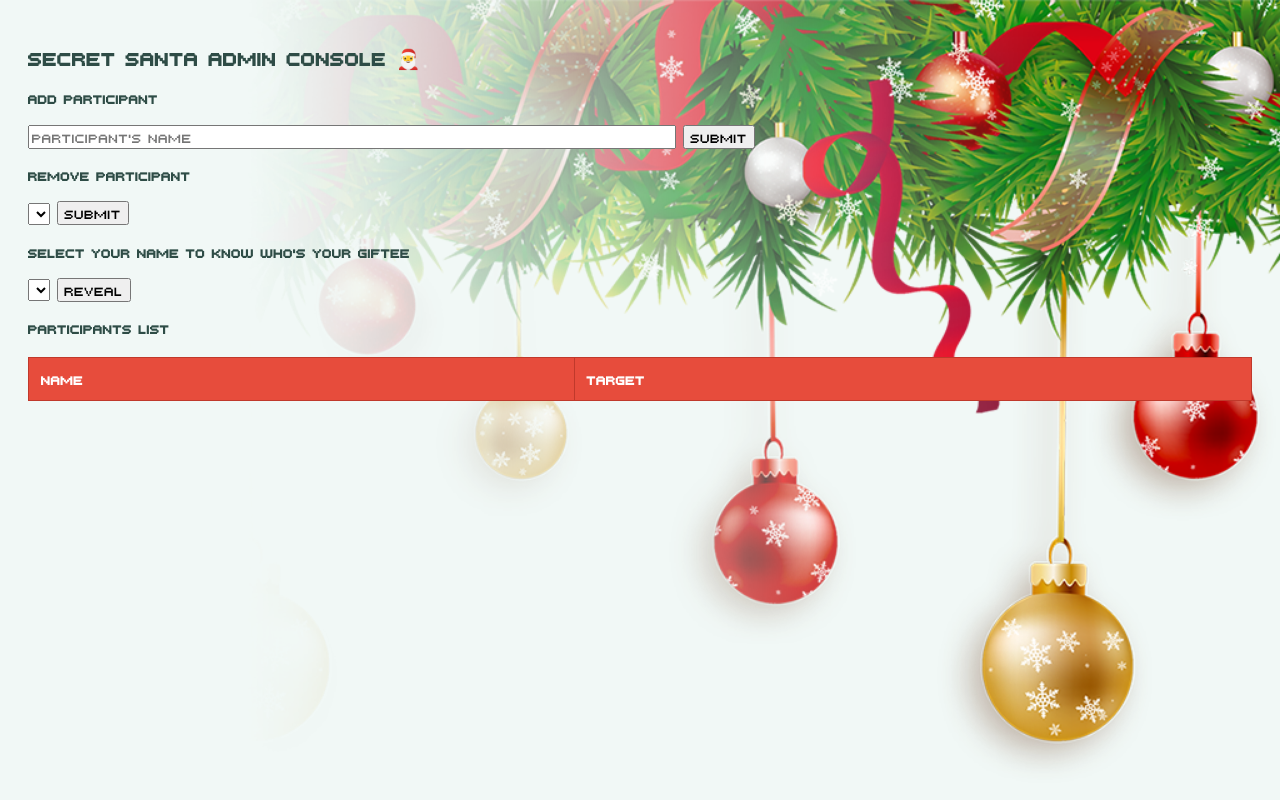
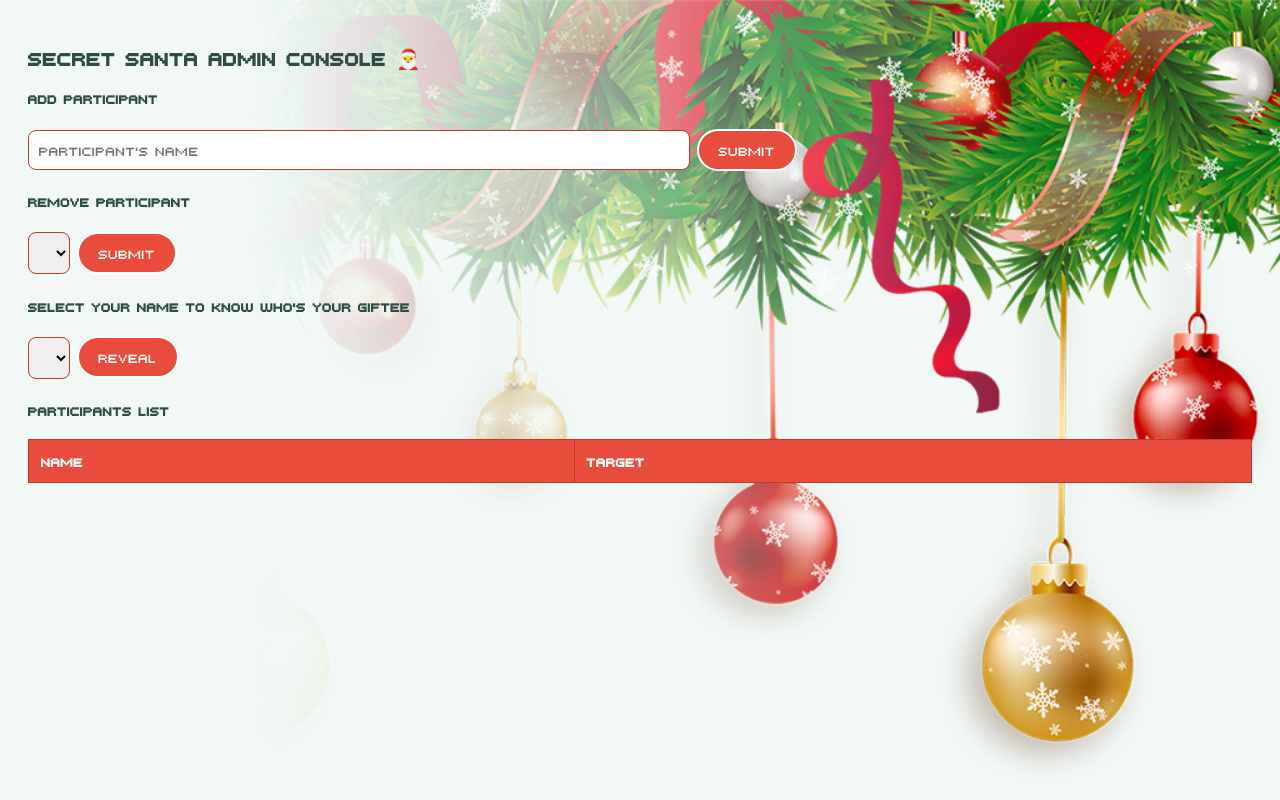
Before and after one commit to kgediya/krazyykrunal, a plain HTML site: page secretsanta/a0m!n.html in a window 1280 px wide. Drawn offline with Linux system fonts and the light colour scheme; no server answers.

Commit message:
updated buttons

```diff
--- a/secretsanta/a0m!n.html
+++ b/secretsanta/a0m!n.html
@@ -22,7 +22,6 @@
             background-image: url('background.png'); /* Optional: Add a snowflake pattern */
             background-repeat: no-repeat;
             background-size: cover;
-
             padding: 20px;
         }
 
@@ -72,7 +71,32 @@
             font-size: 1.2rem;
             margin-top: 20px;
         }
+
+        button {
+            font-family: 'PF Tempesta Five', sans-serif;
+            background-color: #e74c3c; /* Christmas red background */
+            color: white; /* White text */
+            padding: 10px 20px; /* Button padding */
+            border: 2px solid rgb(255, 255, 255); /* Remove default border */
+            border-radius: 25px; /* Rounded corners */
+            cursor: pointer; /* Pointer cursor on hover */
+
+            transition: background-color 0.3s ease; /* Smooth color transition on hover */
+        }
+
+        button:hover {
+            background-color: #c0392b; /* Darker red on hover */
+        }
+
+        input, select {
+            font-family: 'PF Tempesta Five', sans-serif;
+            padding: 10px;
+            border-radius: 8px; /* Rounded corners for inputs and selects */
+            border: 1px solid #c0392b; /* Christmas red border */
+            margin: 5px 0;
+        }
     </style>
+
 
 
 </head>
```
